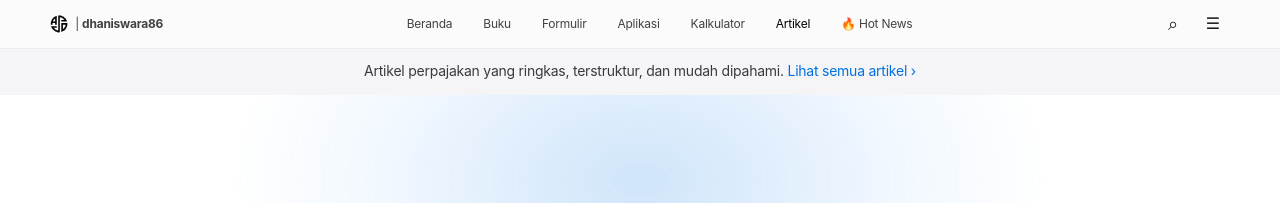
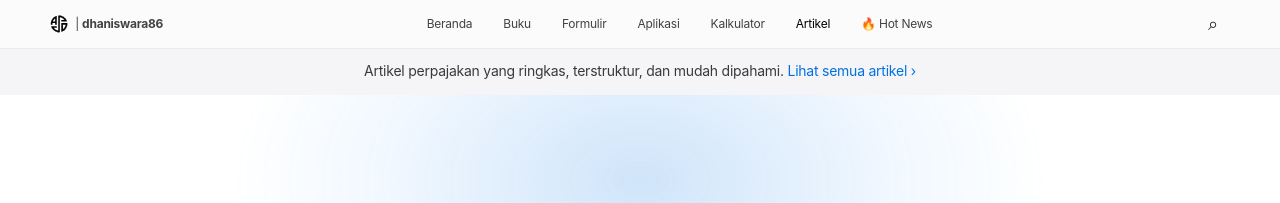
Before and after one commit to dhaniswara86/dhaniswara86.github.io, a Jekyll site: the page artikel.html, which Jekyll copies as it is, in a window 1280 px wide. Shown: the top 203 px of the page. Built offline with Jekyll 4.4.1, drawn with Linux system fonts in a browser that asks for light colours.

Commit message:
Add menu-toggle class to CSS styles

```diff
--- a/artikel.html
+++ b/artikel.html
@@ -167,6 +167,11 @@
     .search-nav {
       font-size: 18px;
       line-height: 1;
+    }
+
+    .menu-toggle {
+      display: none;
+      font-size: 18px;
     }
 
 .mobile-menu {
```
